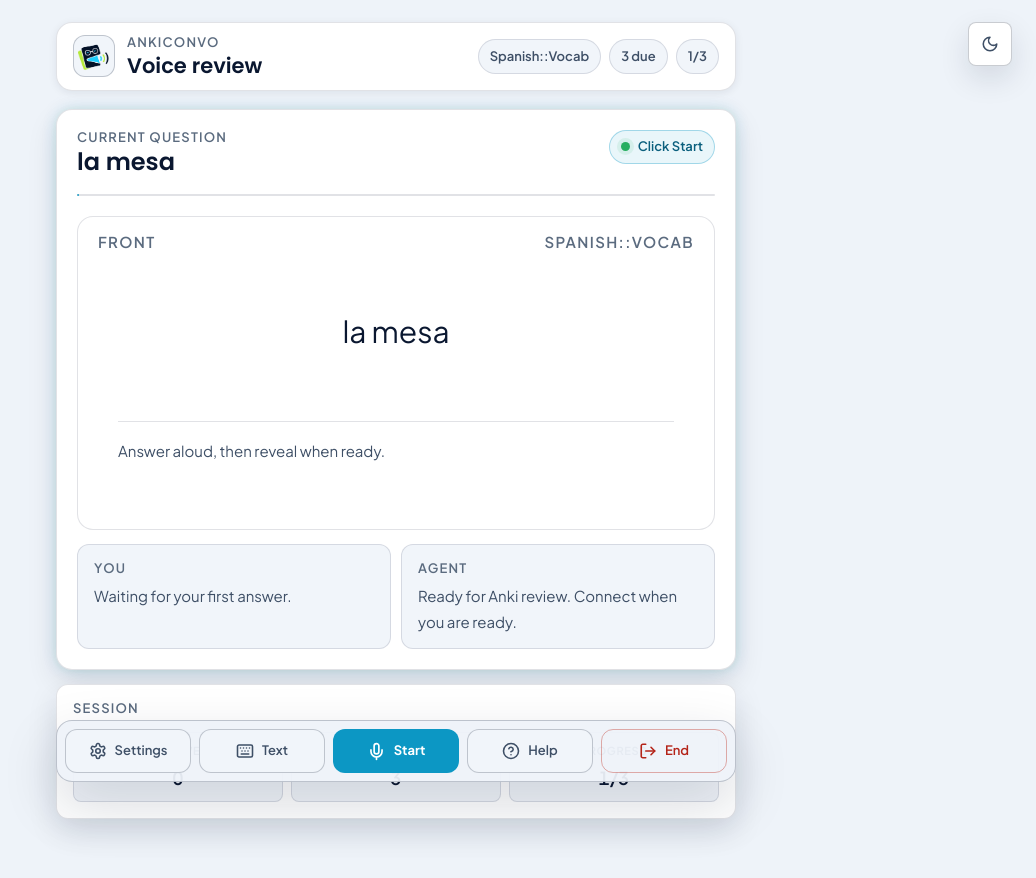
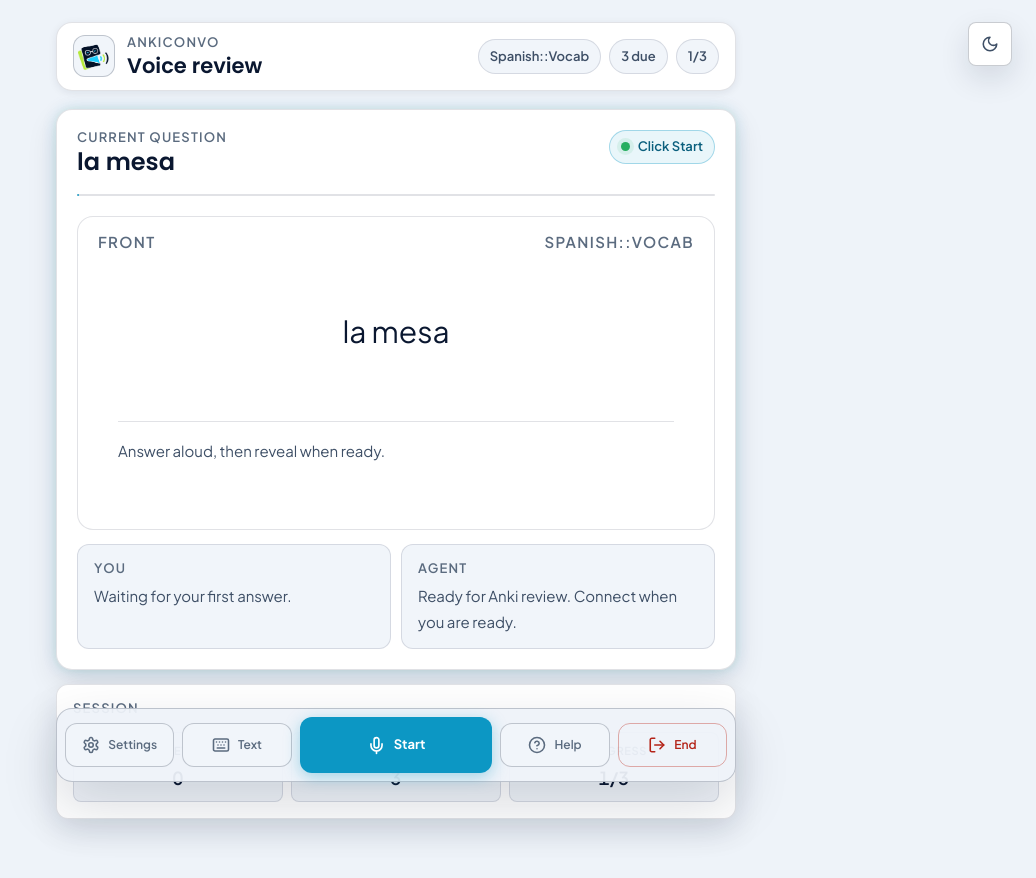
Before and after one commit to TikeDev/anki-convo, a Next.js app in the folder apps/voice/: page / in a window 1280 px wide. Shown: the top 878 px of the page, without its empty margins (244-1280 px from the left). Built offline with nearby package versions, Linux system fonts and the light colour scheme.

Commit message:
feat: add confirmation to session end button and improved styling

```diff
--- a/apps/voice/app/globals.css
+++ b/apps/voice/app/globals.css
@@ -775,7 +775,8 @@ h1 {
   left: 50%;
   bottom: 18px;
   display: grid;
-  grid-template-columns: repeat(5, minmax(84px, 1fr));
+  grid-template-columns: minmax(72px, 0.85fr) minmax(72px, 0.85fr) minmax(110px, 1.5fr) minmax(72px, 0.85fr) minmax(72px, 0.85fr);
+  align-items: center;
   gap: 8px;
   width: min(680px, calc(100vw - 24px));
   transform: translateX(-50%);
@@ -799,17 +800,21 @@ h1 {
 .control-button {
   width: 100%;
   min-width: 0;
+  min-height: 44px;
   padding: 0 10px;
-  color: var(--text-secondary);
-  font-size: var(--text-sm);
+  color: var(--text-muted);
+  font-size: var(--text-xs);
   font-weight: var(--weight-semibold);
 }
 
 .control-button.primary {
+  min-height: 56px;
   border-color: transparent;
   background: var(--accent);
   color: var(--accent-contrast);
+  font-size: var(--text-sm);
   font-weight: var(--weight-bold);
+  box-shadow: 0 4px 16px color-mix(in srgb, var(--accent) 35%, transparent);
 }
 
 .control-button.primary:hover {
@@ -829,6 +834,30 @@ h1 {
 .control-button.danger:hover {
   border-color: var(--again);
   background: var(--again-soft);
+}
+
+.control-button.danger.confirm {
+  border-color: var(--again);
+  background: var(--again-soft);
+  color: var(--again-text);
+  font-weight: var(--weight-bold);
+  animation: end-confirm-pulse 1.1s ease-out infinite;
+}
+
+@keyframes end-confirm-pulse {
+  0%,
+  100% {
+    box-shadow: 0 0 0 0 var(--again-soft);
+  }
+  50% {
+    box-shadow: 0 0 0 4px var(--again-soft);
+  }
+}
+
+@media (prefers-reduced-motion: reduce) {
+  .control-button.danger.confirm {
+    animation: none;
+  }
 }
 
 .control-button[aria-pressed="true"] {
@@ -1102,7 +1131,7 @@ h1 {
 
   .bottom-controls {
     bottom: 10px;
-    grid-template-columns: repeat(5, minmax(0, 1fr));
+    grid-template-columns: minmax(0, 0.85fr) minmax(0, 0.85fr) minmax(0, 1.5fr) minmax(0, 0.85fr) minmax(0, 0.85fr);
     gap: 6px;
     padding: 6px;
   }
@@ -1113,6 +1142,10 @@ h1 {
     flex-direction: column;
     gap: 3px;
     font-size: var(--text-2xs);
+  }
+
+  .control-button.primary {
+    min-height: 58px;
   }
 
   .control-button.danger {
--- a/apps/voice/app/page.tsx
+++ b/apps/voice/app/page.tsx
@@ -66,6 +66,8 @@ export default function Page() {
   const bottomControlsRef = useRef<HTMLElement>(null)
   const overlayPanelRef = useRef<HTMLElement>(null)
   const overlayTriggerRef = useRef<HTMLElement | null>(null)
+  const [endArmed, setEndArmed] = useState(false)
+  const endArmTimeoutRef = useRef<ReturnType<typeof setTimeout> | null>(null)
 
   const closeOverlay = useCallback(() => setActiveOverlay(null), [])
   const toggleOverlay = useCallback((overlay: 'text' | 'help' | 'settings') => {
@@ -123,6 +125,28 @@ export default function Page() {
     observer.observe(node)
     return () => observer.disconnect()
   }, [])
+
+  useEffect(() => {
+    return () => {
+      if (endArmTimeoutRef.current) clearTimeout(endArmTimeoutRef.current)
+    }
+  }, [])
+
+  useEffect(() => {
+    if (!agent.isConnected) setEndArmed(false)
+  }, [agent.isConnected])
+
+  const handleEndClick = useCallback(() => {
+    if (!endArmed) {
+      setEndArmed(true)
+      if (endArmTimeoutRef.current) clearTimeout(endArmTimeoutRef.current)
+      endArmTimeoutRef.current = setTimeout(() => setEndArmed(false), 3000)
+      return
+    }
+    if (endArmTimeoutRef.current) clearTimeout(endArmTimeoutRef.current)
+    setEndArmed(false)
+    agent.disconnect()
+  }, [endArmed, agent])
 
   const latestUser = [...agent.transcript].reverse().find((item) => item.speaker === 'You')
   const latestAgent = [...agent.transcript].reverse().find((item) => item.speaker === 'Agent')
@@ -439,7 +463,16 @@ export default function Page() {
           </span>
         </button>
         <ControlButton icon={CircleHelp} label="Help" pressed={helpOpen} onClick={() => toggleOverlay('help')} />
-        <ControlButton icon={LogOut} label="End" tone="danger" onClick={agent.disconnect} />
+        <button
+          type="button"
+          className={`control-button danger${endArmed ? ' confirm' : ''}`}
+          aria-label={endArmed ? 'Tap again to confirm ending the session' : 'End session'}
+          onClick={handleEndClick}
+          onBlur={() => setEndArmed(false)}
+        >
+          <LogOut aria-hidden="true" size={18} strokeWidth={2.1} />
+          <span>{endArmed ? 'Tap to confirm' : 'End'}</span>
+        </button>
       </nav>
 
       {textModeOpen ? (
```
